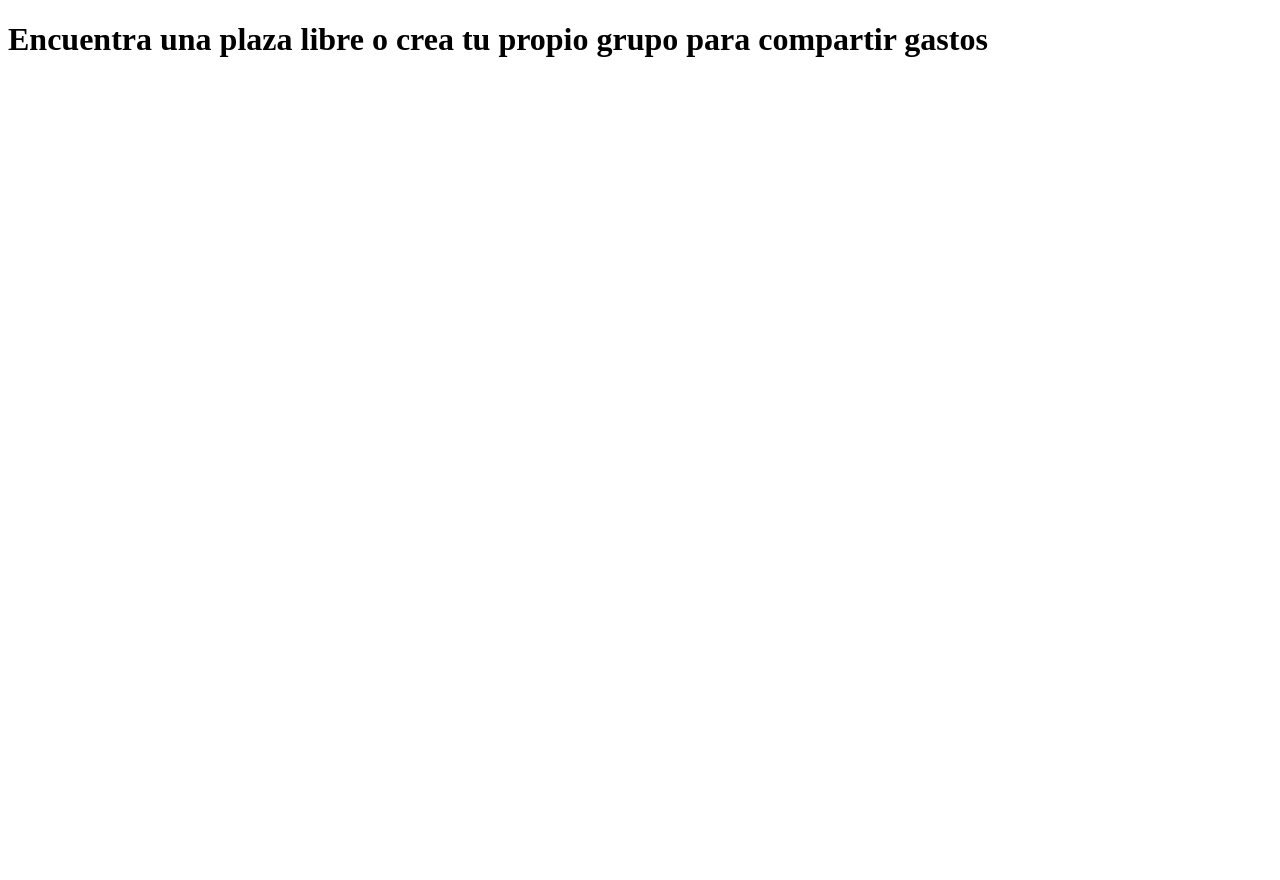
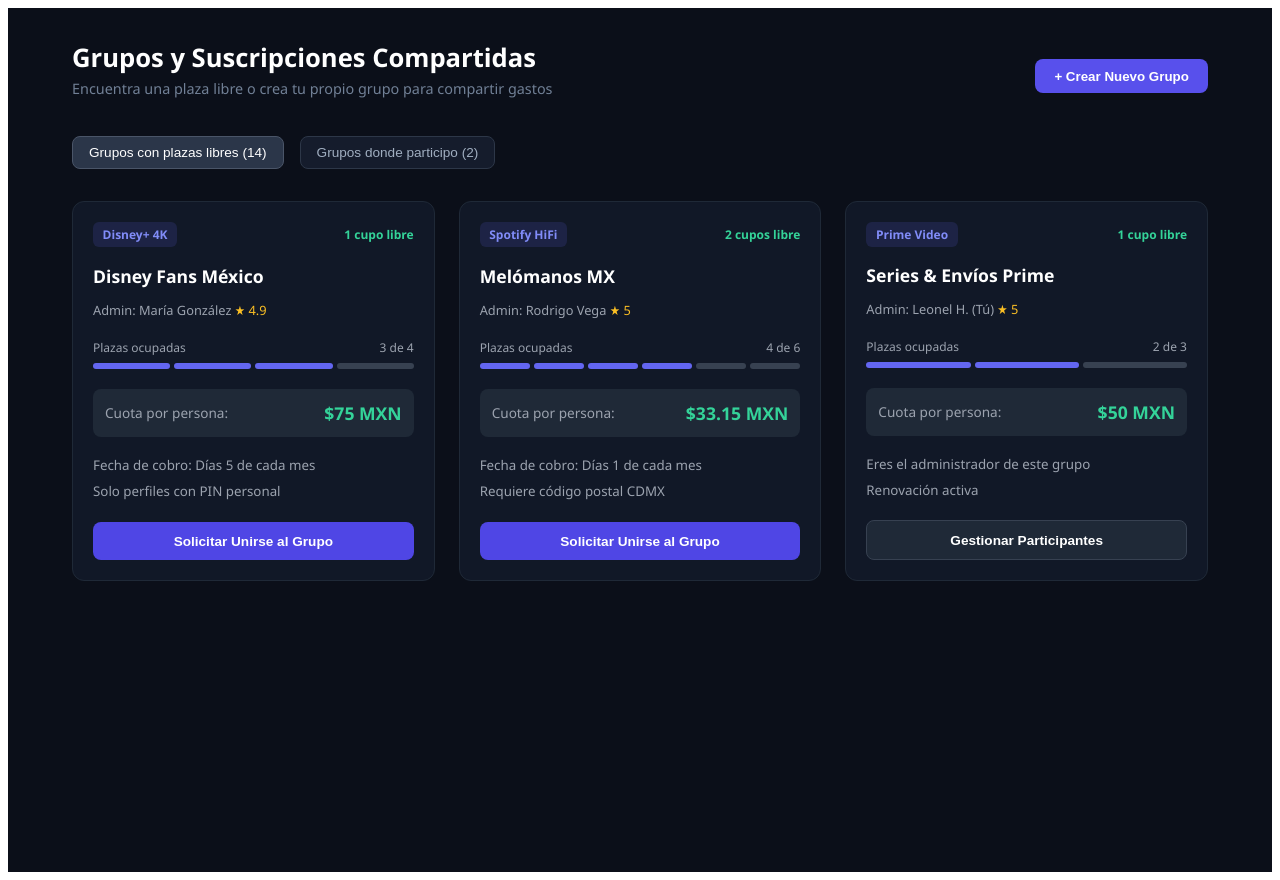
Before and after one commit to ednadelgado-commits/StreamHub, an Angular app: page /grupos in a window 1280 px wide. Before the commit the page ends 800 px from the top, so only its background shows below. Built offline with nearby package versions, Linux system fonts and the light colour scheme.

Commit message:
Agregado Componentes de Grupo Finalizado

```diff
--- a/src/app/components/grupos/grupos.css
+++ b/src/app/components/grupos/grupos.css
@@ -0,0 +1,206 @@
+.main-container {
+  background-color: #0b0f19;
+  color: #ffffff;
+  min-height: 100vh;
+  padding: 2rem 4rem;
+  font-family: 'Segoe UI', Tahoma, Geneva, Verdana, sans-serif;
+}
+
+.header-section {
+  display: flex;
+  justify-content: space-between;
+  align-items: center;
+  margin-bottom: 1.5rem;
+}
+
+.title {
+  font-size: 1.6rem;
+  font-weight: 700;
+  margin: 0;
+}
+
+.subtitle {
+  color: #718096;
+  margin-top: 0.25rem;
+  font-size: 0.9rem;
+}
+
+/* Botón Crear */
+.btn-primary {
+  background-color: #5850ec;
+  color: #fff;
+  border: none;
+  padding: 0.6rem 1.2rem;
+  border-radius: 8px;
+  font-weight: 600;
+  cursor: pointer;
+  transition: background 0.2s;
+}
+
+.btn-primary:hover {
+  background-color: #4338ca;
+}
+
+/* Pestañas */
+.tabs {
+  display: flex;
+  gap: 1rem;
+  margin-bottom: 2rem;
+}
+
+.tab-btn {
+  background: #151c2c;
+  border: 1px solid #2d3748;
+  color: #a0aec0;
+  padding: 0.5rem 1rem;
+  border-radius: 8px;
+  cursor: pointer;
+  font-size: 0.85rem;
+}
+
+.tab-btn.active {
+  background: #2b3649;
+  color: #fff;
+  border-color: #4a5568;
+}
+
+/* Grilla */
+.cards-grid {
+  display: grid;
+  grid-template-columns: repeat(auto-fit, minmax(300px, 1fr));
+  gap: 1.5rem;
+}
+
+/* Tarjeta */
+.card {
+  background: #111827;
+  border: 1px solid #1f2937;
+  border-radius: 12px;
+  padding: 1.25rem;
+  display: flex;
+  flex-direction: column;
+  justify-content: space-between;
+}
+
+.card-header {
+  display: flex;
+  justify-content: space-between;
+  align-items: center;
+  margin-bottom: 1rem;
+}
+
+.badge-service {
+  background: rgba(99, 102, 241, 0.15);
+  color: #818cf8;
+  padding: 0.25rem 0.6rem;
+  border-radius: 6px;
+  font-size: 0.75rem;
+  font-weight: 600;
+}
+
+.badge-slots {
+  color: #34d399;
+  font-size: 0.75rem;
+  font-weight: 600;
+}
+
+.card-title {
+  font-size: 1.1rem;
+  margin: 0 0 0.25rem 0;
+}
+
+.card-admin {
+  color: #9ca3af;
+  font-size: 0.8rem;
+  margin-bottom: 1.25rem;
+}
+
+.rating {
+  color: #fbbf24;
+}
+
+/* Barras de Plazas */
+.plazas-container {
+  margin-bottom: 1.25rem;
+}
+
+.plazas-header {
+  display: flex;
+  justify-content: space-between;
+  font-size: 0.75rem;
+  color: #9ca3af;
+  margin-bottom: 0.4rem;
+}
+
+.plazas-bars {
+  display: flex;
+  gap: 4px;
+}
+
+.bar-segment {
+  height: 6px;
+  flex: 1;
+  background-color: #374151;
+  border-radius: 3px;
+}
+
+.bar-segment.filled {
+  background-color: #6366f1;
+}
+
+/* Caja de Precio */
+.price-box {
+  background: #1f2937;
+  padding: 0.75rem;
+  border-radius: 8px;
+  display: flex;
+  justify-content: space-between;
+  align-items: center;
+  font-size: 0.85rem;
+  color: #9ca3af;
+  margin-bottom: 1rem;
+}
+
+.price-amount {
+  color: #34d399;
+  font-size: 1.1rem;
+  font-weight: 700;
+}
+
+/* Detalles */
+.details-list {
+  list-style: none;
+  padding: 0;
+  margin: 0 0 1.25rem 0;
+  color: #9ca3af;
+  display: flex;
+  flex-direction: column;
+  gap: 0.3rem;
+}
+
+/* Botones de la Tarjeta */
+.btn-action {
+  width: 100%;
+  padding: 0.7rem;
+  border-radius: 8px;
+  font-weight: 600;
+  font-size: 0.85rem;
+  cursor: pointer;
+  border: none;
+  transition: opacity 0.2s;
+}
+
+.btn-join {
+  background-color: #4f46e5;
+  color: white;
+}
+
+.btn-manage {
+  background-color: #1f2937;
+  color: white;
+  border: 1px solid #374151;
+}
+
+.btn-action:hover {
+  opacity: 0.9;
+}
--- a/src/app/components/grupos/grupos.html
+++ b/src/app/components/grupos/grupos.html
@@ -1 +1,76 @@
-<h1>Encuentra una plaza libre o crea tu propio grupo para compartir gastos<h1>
+<div class="main-container">
+  <header class="header-section">
+    <div>
+      <h1 class="title">Grupos y Suscripciones Compartidas</h1>
+      <p class="subtitle">Encuentra una plaza libre o crea tu propio grupo para compartir gastos</p>
+    </div>
+    <button class="btn-primary">+ Crear Nuevo Grupo</button>
+  </header>
+  <div class="tabs">
+    <button
+      class="tab-btn"
+      [class.active]="pestanaActiva === 'libres'"
+      (click)="cambiarPestana('libres')">
+      Grupos con plazas libres (14)
+    </button>
+    <button
+      class="tab-btn"
+      [class.active]="pestanaActiva === 'participo'"
+      (click)="cambiarPestana('participo')">
+      Grupos donde participo (2)
+    </button>
+  </div>
+  <div class="cards-grid">
+    @for (grupo of grupos; track grupo.id) {
+      <div class="card">
+        <div class="card-header">
+          <span class="badge-service">{{ grupo.servicio }}</span>
+          <span class="badge-slots">{{ grupo.cuposLibres }} cupo{{ grupo.cuposLibres > 1 ? 's' : '' }} libre</span>
+        </div>
+        <div class="card-body">
+          <h2 class="card-title">{{ grupo.titulo }}</h2>
+          <p class="card-admin">
+            Admin: {{ grupo.adminNombre }}
+            <span class="rating">★ {{ grupo.adminRating }}</span>
+          </p>
+          <div class="plazas-container">
+            <div class="plazas-header">
+              <span>Plazas ocupadas</span>
+              <span class="plazas-count">{{ grupo.plazasOcupadas }} de {{ grupo.plazasTotales }}</span>
+            </div>
+            <div class="plazas-bars">
+              @for (i of getBarArray(grupo.plazasTotales); track $index) {
+                <div
+                  class="bar-segment"
+                  [class.filled]="$index < grupo.plazasOcupadas">
+                </div>
+              }
+            </div>
+          </div>
+          <div class="price-box">
+            <span>Cuota por persona:</span>
+            <span class="price-amount">${{ grupo.cuota }} {{ grupo.moneda }}</span>
+          </div>
+          <ul class="details-list">
+            @for (detalle of grupo.detalles; track $index) {
+              <li>
+                <small>{{ detalle.texto }}</small>
+              </li>
+            }
+          </ul>
+        </div>
+        <div class="card-footer">
+          @if (!grupo.esAdmin) {
+            <button class="btn-action btn-join">
+              Solicitar Unirse al Grupo
+            </button>
+          } @else {
+            <button class="btn-action btn-manage">
+              Gestionar Participantes
+            </button>
+          }
+        </div>
+      </div>
+    }
+  </div>
+</div>
--- a/src/app/components/grupos/grupos.ts
+++ b/src/app/components/grupos/grupos.ts
@@ -1,10 +1,89 @@
 import { Component } from '@angular/core';
 import { RouterLink } from '@angular/router';
+import { CommonModule } from '@angular/common';
+
+export interface Grupo {
+  id: number;
+  servicio: string;
+  cuposLibres: number;
+  titulo: string;
+  adminNombre: string;
+  adminRating: number;
+  esAdmin?: boolean;
+  plazasOcupadas: number;
+  plazasTotales: number;
+  cuota: number;
+  moneda: string;
+  detalles: { texto: string }[];
+}
+
 @Component({
-  imports: [RouterLink],
   selector: 'app-grupos',
-  styleUrl: './grupos.css',
+  standalone: true,
+  imports: [CommonModule],
   templateUrl: './grupos.html',
+  styleUrls: ['./grupos.css']
 })
 export class Grupos {
+  pestanaActiva: 'libres' | 'participo' = 'libres';
+
+  grupos: Grupo[] = [
+    {
+      id: 1,
+      servicio: 'Disney+ 4K',
+      cuposLibres: 1,
+      titulo: 'Disney Fans México',
+      adminNombre: 'María González',
+      adminRating: 4.9,
+      plazasOcupadas: 3,
+      plazasTotales: 4,
+      cuota: 75.00,
+      moneda: 'MXN',
+      detalles: [
+        { texto: 'Fecha de cobro: Días 5 de cada mes' },
+        { texto: 'Solo perfiles con PIN personal' }
+      ]
+    },
+    {
+      id: 2,
+      servicio: 'Spotify HiFi',
+      cuposLibres: 2,
+      titulo: 'Melómanos MX',
+      adminNombre: 'Rodrigo Vega',
+      adminRating: 5.0,
+      plazasOcupadas: 4,
+      plazasTotales: 6,
+      cuota: 33.15,
+      moneda: 'MXN',
+      detalles: [
+        { texto: 'Fecha de cobro: Días 1 de cada mes' },
+        { texto: 'Requiere código postal CDMX' }
+      ]
+    },
+    {
+      id: 3,
+      servicio: 'Prime Video',
+      cuposLibres: 1,
+      titulo: 'Series & Envíos Prime',
+      adminNombre: 'Leonel H. (Tú)',
+      adminRating: 5.0,
+      esAdmin: true,
+      plazasOcupadas: 2,
+      plazasTotales: 3,
+      cuota: 50.00,
+      moneda: 'MXN',
+      detalles: [
+        { texto: 'Eres el administrador de este grupo' },
+        { texto: 'Renovación activa' }
+      ]
+    }
+  ];
+
+  getBarArray(total: number): number[] {
+    return Array(total).fill(0);
+  }
+
+  cambiarPestana(pestana: 'libres' | 'participo') {
+    this.pestanaActiva = pestana;
+  }
 }
```
